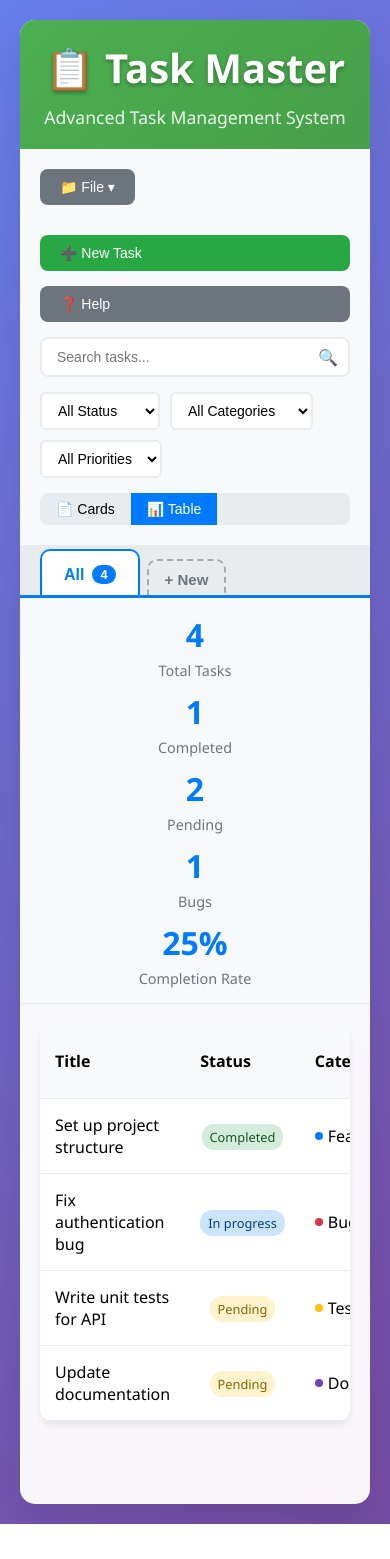
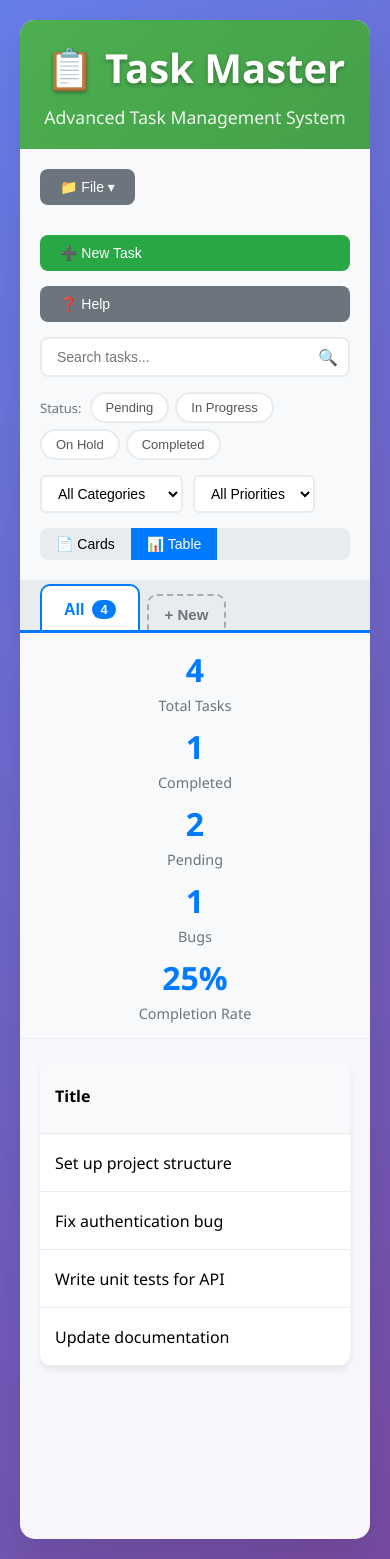
Before and after one commit to Pojamma/DisCen, a website: page websites/taskmaster/task_manager.html in a window 390 px wide. Before the commit the page ends 1524 px from the top, so only its background shows below. Drawn offline with Linux system fonts and the light colour scheme.

Commit message:
Add multi-select status filter chips and On Hold status to Task Master
Replace single-select status dropdown with toggleable chip buttons that
allow filtering by multiple statuses simultaneously. Add "On Hold" as a
new task status throughout the system. Fix null-safety bug in search
filter for tasks with undefined notes.

Co-Authored-By: Claude Opus 4.6 <noreply@anthropic.com>

```diff
--- a/websites/taskmaster/task_manager.html
+++ b/websites/taskmaster/task_manager.html
@@ -150,6 +150,61 @@
             background: white;
         }
 
+        .status-filter-chips {
+            display: flex;
+            gap: 6px;
+            flex-wrap: wrap;
+            align-items: center;
+        }
+
+        .status-filter-chips .chip-label {
+            font-size: 13px;
+            color: #6c757d;
+            font-weight: 500;
+            margin-right: 2px;
+        }
+
+        .status-chip {
+            padding: 6px 14px;
+            border: 2px solid #e9ecef;
+            border-radius: 20px;
+            background: white;
+            cursor: pointer;
+            font-size: 13px;
+            font-weight: 500;
+            transition: all 0.2s ease;
+            color: #555;
+        }
+
+        .status-chip:hover {
+            border-color: #adb5bd;
+            background: #f8f9fa;
+        }
+
+        .status-chip.active[data-status="pending"] {
+            background: #fff3cd;
+            border-color: #856404;
+            color: #856404;
+        }
+
+        .status-chip.active[data-status="in-progress"] {
+            background: #cce5ff;
+            border-color: #004085;
+            color: #004085;
+        }
+
+        .status-chip.active[data-status="on-hold"] {
+            background: #e2e3e5;
+            border-color: #383d41;
+            color: #383d41;
+        }
+
+        .status-chip.active[data-status="completed"] {
+            background: #d4edda;
+            border-color: #155724;
+            color: #155724;
+        }
+
         .view-toggle {
             display: flex;
             background: #e9ecef;
@@ -277,6 +332,11 @@
             color: #004085;
         }
 
+        .status-on-hold {
+            background: #e2e3e5;
+            color: #383d41;
+        }
+
         .task-meta {
             display: flex;
             gap: 15px;
@@ -396,6 +456,12 @@
 
         .table tr:hover {
             background: #f8f9fa;
+        }
+
+        .table th:first-child,
+        .table td:first-child {
+            min-width: 400px;
+            width: 40%;
         }
 
         .table .status-cell {
@@ -868,14 +934,15 @@
                 <span class="search-icon">🔍</span>
             </div>
 
+            <div class="status-filter-chips">
+                <span class="chip-label">Status:</span>
+                <button class="status-chip" data-status="pending" onclick="toggleStatusFilter(this)">Pending</button>
+                <button class="status-chip" data-status="in-progress" onclick="toggleStatusFilter(this)">In Progress</button>
+                <button class="status-chip" data-status="on-hold" onclick="toggleStatusFilter(this)">On Hold</button>
+                <button class="status-chip" data-status="completed" onclick="toggleStatusFilter(this)">Completed</button>
+            </div>
+
             <div class="filters">
-                <select id="statusFilter" class="filter-select" onchange="filterTasks()">
-                    <option value="">All Status</option>
-                    <option value="pending">Pending</option>
-                    <option value="completed">Completed</option>
-                    <option value="in-progress">In Progress</option>
-                </select>
-
                 <select id="categoryFilter" class="filter-select" onchange="filterTasks()">
                     <option value="">All Categories</option>
                     <option value="bug">Bug</option>
@@ -965,6 +1032,7 @@
                     <select id="taskStatus">
                         <option value="pending">Pending</option>
                         <option value="in-progress">In Progress</option>
+                        <option value="on-hold">On Hold</option>
                         <option value="completed">Completed</option>
                     </select>
                 </div>
@@ -1085,6 +1153,6 @@
     <!-- Import Master File Input -->
     <input type="file" id="masterFileInput" accept=".json" style="display: none;">
 
-    <script src="task_manager.js"></script>
+    <script src="task_manager.js?v=2"></script>
 </body>
 </html>
--- a/websites/taskmaster/task_manager.js
+++ b/websites/taskmaster/task_manager.js
@@ -370,6 +370,7 @@ class TaskManager {
         let statusChar = '[ ]';
         if (task.status === 'completed') statusChar = '[x]';
         else if (task.status === 'in-progress') statusChar = '[_]';
+        else if (task.status === 'on-hold') statusChar = '[-]';
 
         let markdown = `- ${statusChar} ${task.title}\n`;
 
@@ -751,15 +752,16 @@ class TaskManager {
         if (searchTerm) {
             filtered = filtered.filter(task =>
                 task.title.toLowerCase().includes(searchTerm) ||
-                task.notes.toLowerCase().includes(searchTerm) ||
+                (task.notes || '').toLowerCase().includes(searchTerm) ||
                 task.source.toLowerCase().includes(searchTerm)
             );
         }
 
-        // Apply status filter
-        const statusFilter = document.getElementById('statusFilter').value;
-        if (statusFilter) {
-            filtered = filtered.filter(task => task.status === statusFilter);
+        // Apply status filter (multi-select chips)
+        const activeChips = document.querySelectorAll('.status-chip.active');
+        if (activeChips.length > 0) {
+            const activeStatuses = Array.from(activeChips).map(chip => chip.dataset.status);
+            filtered = filtered.filter(task => activeStatuses.includes(task.status));
         }
 
         // Apply category filter
@@ -1143,6 +1145,11 @@ function createNewTask() {
     taskManager.createNewTask();
 }
 
+function toggleStatusFilter(chip) {
+    chip.classList.toggle('active');
+    taskManager.renderTasks();
+}
+
 function toggleFileMenu() {
     const menu = document.getElementById('fileMenu');
     if (menu.classList.contains('show')) {
```
